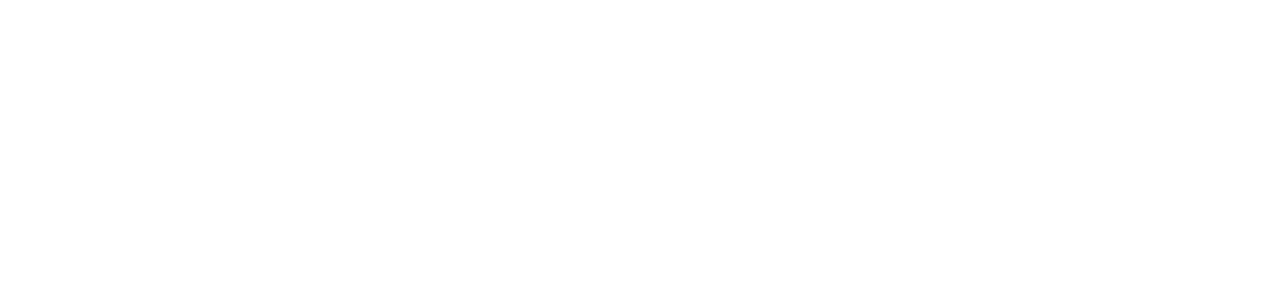
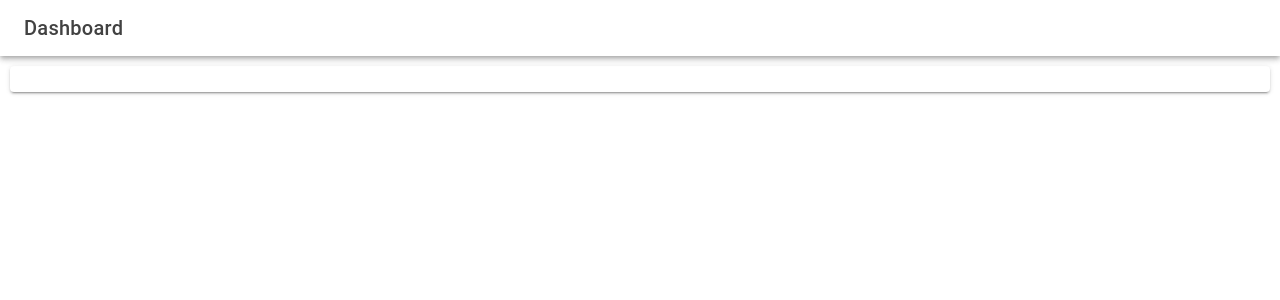
Before and after one commit to mohammadzarkasi/ion-app1, a React (Vite) app: page /dashboard in a window 1280 px wide. Shown: the top 300 px of the page. Built offline with nearby package versions, Linux system fonts and the light colour scheme.

Commit message:
halaman dashboard

```diff
--- a/src/App.tsx
+++ b/src/App.tsx
@@ -24,6 +24,7 @@
 import LandingPage from './pages/Landing';
 import LoginPage from './pages/Login/Login';
 import RegisterPage from './pages/Register/register';
+import DashboardPage from './pages/Dashboard/dashboard';
 
 setupIonicReact();
 
@@ -32,14 +33,15 @@
     <IonReactRouter>
       <IonRouterOutlet>
         <Route exact path="/">
-          <LandingPage/>
+          <LandingPage />
         </Route>
         <Route exact path="/login" component={LoginPage} />
         <Route exact path="/register" component={RegisterPage} />
-        {/* <Route exact path="/home">
+        <Route exact path="/home">
           <Home />
         </Route>
-        <Route exact path="/">
+        <Route path={'/dashboard'} component={DashboardPage} />
+        {/* <Route exact path="/">
           <Redirect to="/home" />
         </Route> */}
       </IonRouterOutlet>
--- /dev/null
+++ b/src/pages/Dashboard/dashboard.tsx
@@ -0,0 +1,25 @@
+import { IonBackButton, IonButtons, IonCard, IonCardContent, IonContent, IonHeader, IonPage, IonTitle, IonToast, IonToolbar } from "@ionic/react";
+
+const DashboardPage: React.FC = () => {
+
+    return (
+        <IonPage>
+            <IonHeader>
+                <IonToolbar>
+                    <IonButtons slot="start">
+                        <IonBackButton />
+                    </IonButtons>
+                    <IonTitle>Dashboard</IonTitle>
+                </IonToolbar>
+            </IonHeader>
+            <IonContent>
+                <IonCard>
+                    <IonCardContent>
+                    </IonCardContent>
+                </IonCard>
+            </IonContent>
+        </IonPage>
+    );
+}
+
+export default DashboardPage;
--- a/src/pages/Home.tsx
+++ b/src/pages/Home.tsx
@@ -1,4 +1,4 @@
-import { IonContent, IonHeader, IonPage, IonTitle, IonToolbar } from '@ionic/react';
+import { IonBackButton, IonButtons, IonContent, IonHeader, IonPage, IonTitle, IonToolbar } from '@ionic/react';
 import ExploreContainer from '../components/ExploreContainer';
 import './Home.css';
 
@@ -6,7 +6,11 @@
   return (
     <IonPage>
       <IonHeader>
+
         <IonToolbar>
+          <IonButtons slot='start'>
+            <IonBackButton />
+          </IonButtons>
           <IonTitle>Blank</IonTitle>
         </IonToolbar>
       </IonHeader>
--- a/src/pages/Landing.tsx
+++ b/src/pages/Landing.tsx
@@ -12,9 +12,9 @@
             <IonContent>
                 <IonCard>
                     <IonCardContent>
-                    <IonText >
+                        <p>
                             Hello World
-                    </IonText>
+                        </p>
                         <IonButton type="button" routerLink="/login">Login</IonButton>
                     </IonCardContent>
                 </IonCard>
--- a/src/pages/Login/Login.tsx
+++ b/src/pages/Login/Login.tsx
@@ -1,13 +1,16 @@
-import { IonBackButton, IonButton, IonButtons, IonCard, IonCardContent, IonContent, IonHeader, IonInput, IonPage, IonTitle, IonToolbar } from "@ionic/react";
+import { IonBackButton, IonButton, IonButtons, IonCard, IonCardContent, IonContent, IonHeader, IonInput, IonPage, IonTitle, IonToolbar, useIonRouter } from "@ionic/react";
 import { SyntheticEvent } from "react";
 
 const LoginPage: React.FC = () => {
+
+    const router = useIonRouter();
 
     const doLogin = (ev: any) => {
         ev.preventDefault();
         console.log(ev.constructor.name);
         console.log(ev);
         console.log('do login');
+        router.push('/dashboard', 'root');
     }
 
     return (
```
Lines whose indentation alone changed are shown as unchanged.
